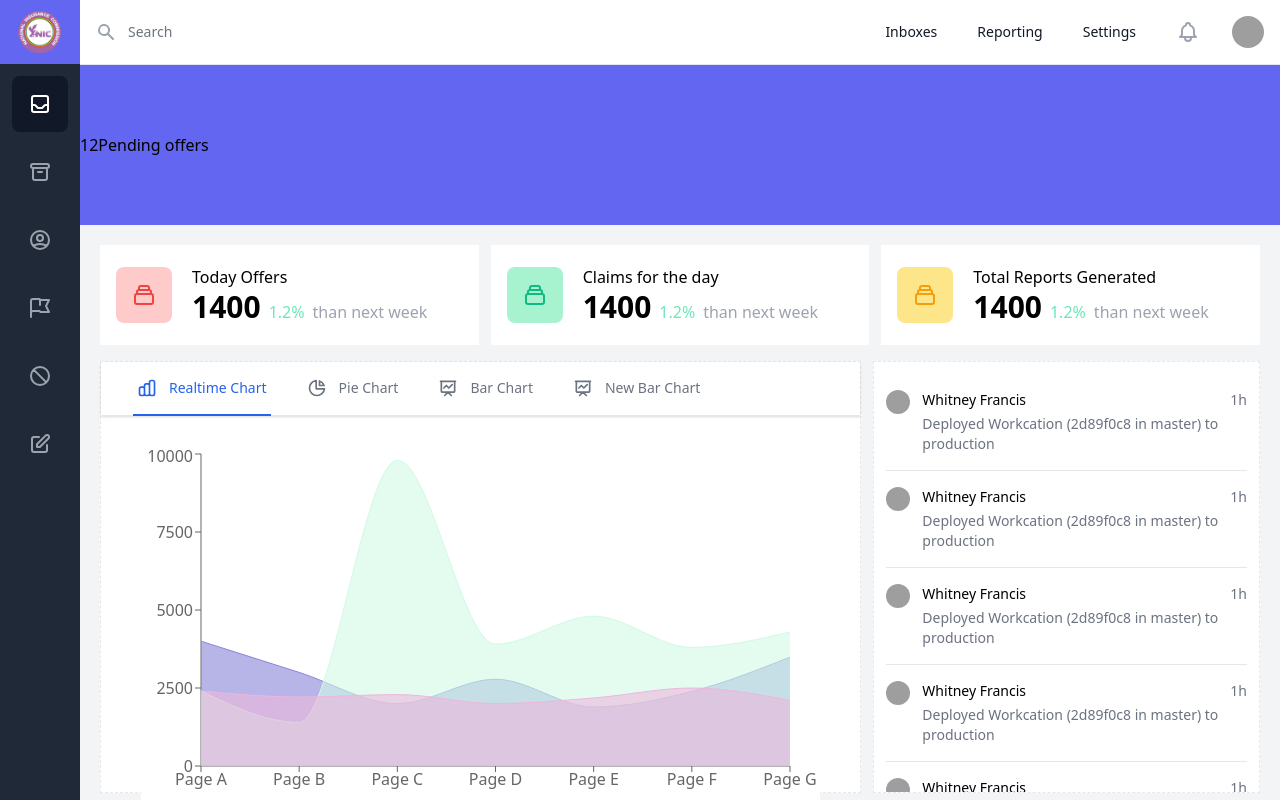
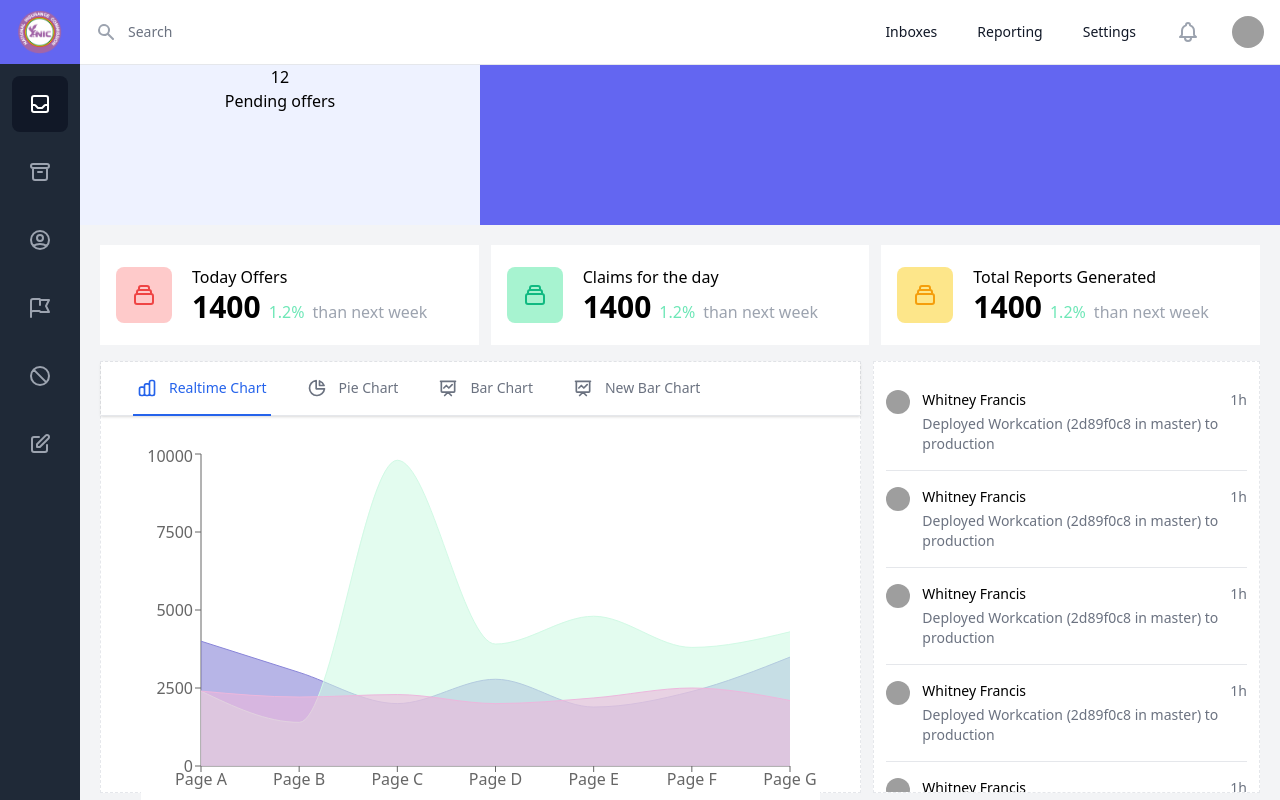
Before and after one commit to Khoby-790/template-nic, a React (Create React App) app: page / in a window 1280 px wide. Built offline with nearby package versions, Linux system fonts and the light colour scheme; grey boxes are pictures that could not be loaded.

Commit message:
--- Auto-Git Commit ---

```diff
--- a/src/pages/Dashboard/Dashboard.tsx
+++ b/src/pages/Dashboard/Dashboard.tsx
@@ -60,7 +60,7 @@ const Dashboard = (props: Props) => {
         <Fragment>
             <div className="bg-indigo-500 max-h-52 w-full h-full">
                 <div className="flex-1 grid grid-cols-3 h-40">
-                    <div className="flex items-center h-full">
+                    <div className="flex items-center bg-indigo-50 h-full flex-col">
                         <h1>12</h1>
                         <p>Pending offers</p>
                     </div>
```
